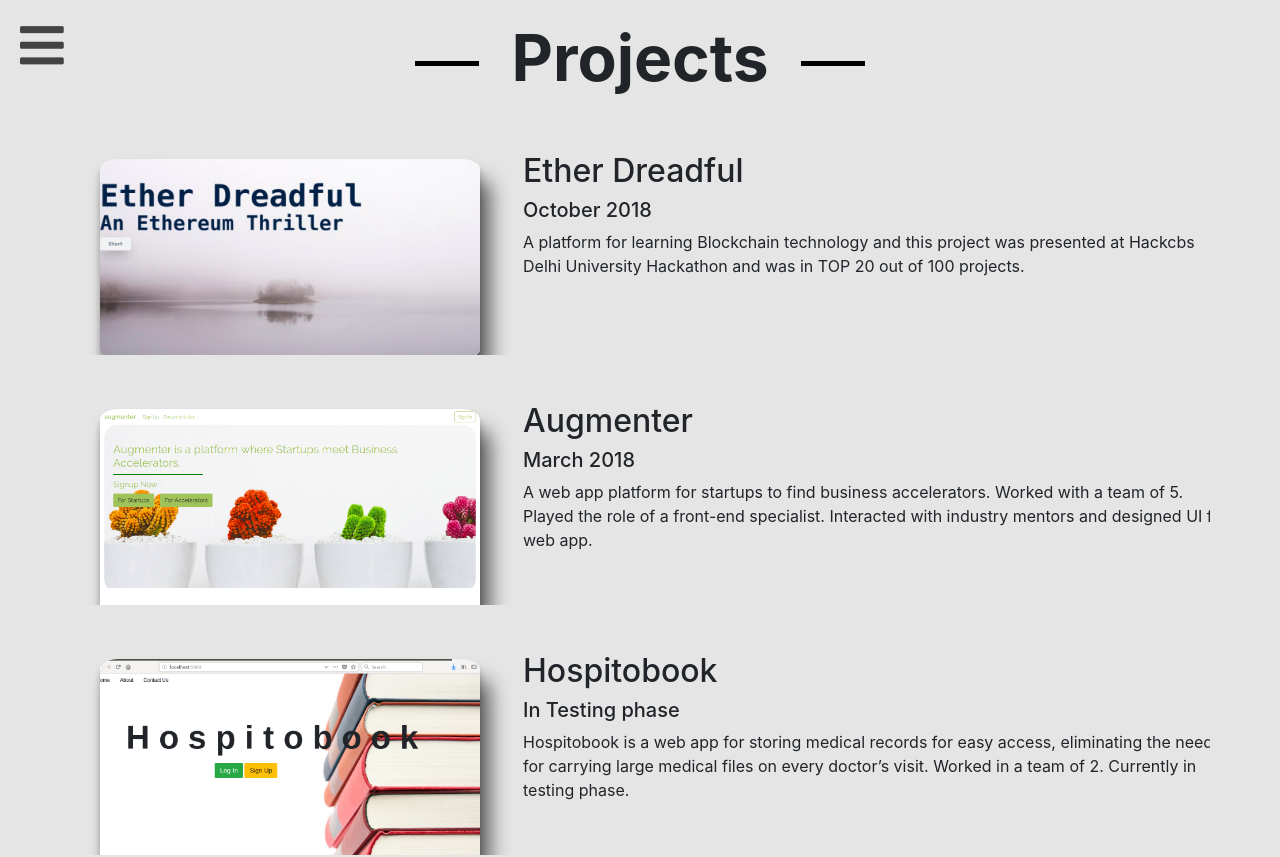
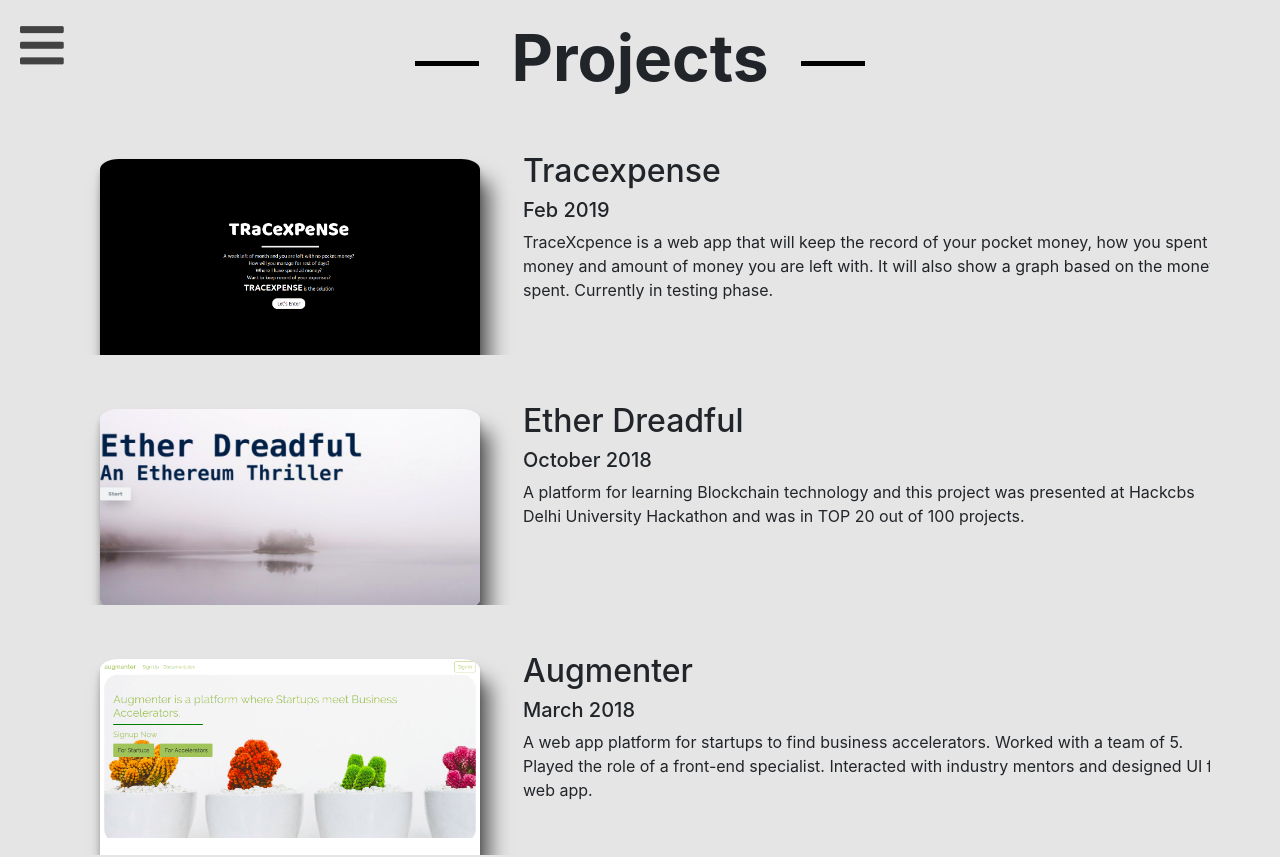
Before and after one commit to prajwalbhatia/prajupersonal, an Angular app: page /projects in a window 1280 px wide. Shown: the top 857 px of the page. Built offline with nearby package versions, Linux system fonts and the light colour scheme.

Commit message:
tracexpense added

```diff
--- a/src/app/projects/projects.component.html
+++ b/src/app/projects/projects.component.html
@@ -2,6 +2,22 @@
 <app-nav-div></app-nav-div>
 <div class="projects">
   <h1 class="edu font-weight-bold ">Projects</h1>
+  <div class="clg container">
+    <div class="row">
+        <div class="col-10 col-md-4 trace_pic mt-4">
+
+        </div>
+        <div class="col-10 col-md-8 mt-4 clg_desc ">
+            <h2>Tracexpense</h2>
+            <h5>Feb 2019</h5>
+            <p>TraceXcpence is a web app that will keep the record of your pocket
+                money, how you spent the money and amount of money you are left with.
+                It will also show a graph based on the money spent. Currently in testing
+                phase.</p>
+
+        </div>
+    </div>
+  </div>
   <div class="clg container">
     <div class="row">
         <div class="col-10 col-md-4  ether_pic mt-4">
@@ -16,6 +32,7 @@
         </div>
     </div>
   </div>
+
   <div class="clg container">
       <div class="row">
           <div class="col-10 col-md-4 augmenter_pic mt-4">
--- a/src/styles.css
+++ b/src/styles.css
@@ -147,7 +147,7 @@ body
     min-height: 250px;
   }
 
-  .clg_pic,.school_pic,.gooffer_pic,.Idealvillage_pic,.ether_pic,.augmenter_pic,.hospitobook_pic,.ecommerce,.personal,.js_pic,.mvc_pic,.advent_pic
+  .clg_pic,.school_pic,.gooffer_pic,.Idealvillage_pic,.ether_pic,.augmenter_pic,.hospitobook_pic,.ecommerce,.personal,.js_pic,.mvc_pic,.advent_pic,.trace_pic
   {
     position: relative;
     top:30px;
@@ -203,12 +203,21 @@ body
     background-position: center;
   }
 
+  .trace_pic
+  {
+    background-image: url(./images/trace.jpg);
+    background-position: cover;
+    background-size: 380px;
+  }
+
   .mvc_pic
   {
 
     background-repeat: no-repeat;
     background-position: center;
   }
+
+
 
   .contacts{
     position: relative;
```
Also changed, not shown: src/images/trace.jpg (added).
